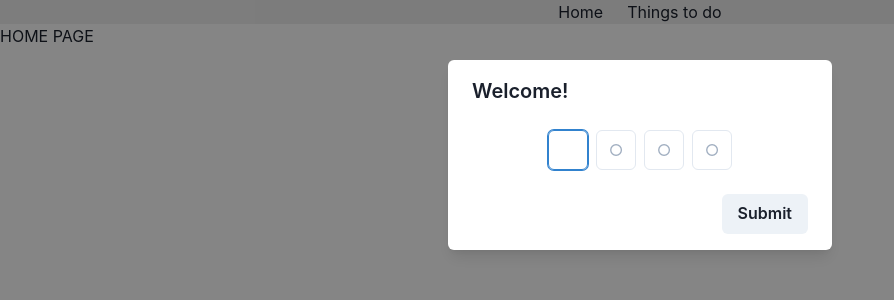
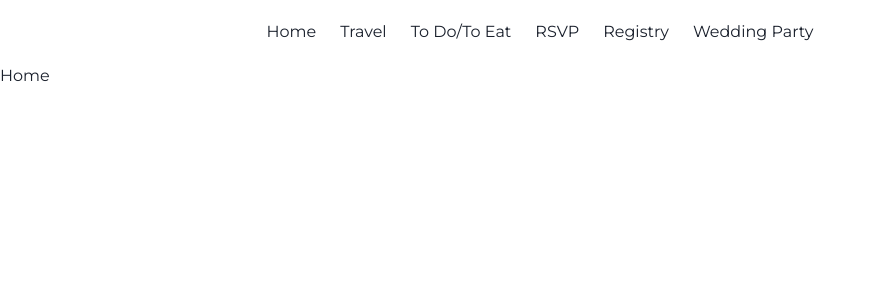
Before and after one commit to kblair40/wedding_v2, a React (Create React App) app: page / in a window 1280 px wide. Shown: the top 300 px of the page, without its empty margins (0-894 px from the left). Built offline with nearby package versions, Linux system fonts and the light colour scheme.

Commit message:
Setup all main NavLinks/pages/routes

```diff
--- a/public/index.html
+++ b/public/index.html
@@ -7,6 +7,13 @@
     <meta name="theme-color" content="#000000" />
     <meta name="description" content="Kevin and Shannon are geting married!" />
 
+    <link rel="preconnect" href="https://fonts.googleapis.com" />
+    <link rel="preconnect" href="https://fonts.gstatic.com" crossorigin />
+    <link
+      href="https://fonts.googleapis.com/css2?family=Great+Vibes&family=Montserrat:ital,wght@0,100;0,200;0,300;0,400;0,500;0,600;0,700;0,800;1,200&display=swap"
+      rel="stylesheet"
+    />
+
     <title>K & S</title>
   </head>
 
--- a/src/App.js
+++ b/src/App.js
@@ -4,8 +4,13 @@ import { Routes, Route } from "react-router-dom";
 
 import firebaseApp from "api/firebaseConfig";
 import Navbar from "components/Navbar";
+
 import Home from "pages/Home";
-import ThingsToDo from "pages/ThingsToDo";
+import ToDoToEat from "pages/ToDoToEat";
+import RSVP from "pages/RSVP";
+import Travel from "pages/Travel";
+import WeddingParty from "pages/WeddingParty";
+import Registry from "pages/Registry";
 
 function App() {
   return (
@@ -13,7 +18,11 @@ function App() {
       <Navbar />
       <Routes>
         <Route path="/" element={<Home />} />
-        <Route path="/thingstodo" element={<ThingsToDo />} />
+        <Route path="/thingstodo" element={<ToDoToEat />} />
+        <Route path="/rsvp" element={<RSVP />} />
+        <Route path="/travel" element={<Travel />} />
+        <Route path="/weddingparty" element={<WeddingParty />} />
+        <Route path="/registry" element={<Registry />} />
       </Routes>
     </Box>
   );
--- /dev/null
+++ b/src/components/NavLink/index.js
@@ -0,0 +1,18 @@
+import React from "react";
+import { Link as RRLink } from "react-router-dom";
+import { Link } from "@chakra-ui/react";
+
+const NavLink = ({ to, children }) => {
+  return (
+    <Link
+      as={RRLink}
+      to={to}
+      _focus={{ outline: "none" }}
+      _hover={{ textDecoration: "none" }}
+    >
+      {children}
+    </Link>
+  );
+};
+
+export default NavLink;
--- a/src/components/Navbar/index.js
+++ b/src/components/Navbar/index.js
@@ -1,14 +1,58 @@
 import React from "react";
 import { Link } from "react-router-dom";
-import { Box, Text, Button, HStack } from "@chakra-ui/react";
+import { Box, Text, Button, HStack, Flex } from "@chakra-ui/react";
+
+import NavLink from "components/NavLink";
+
+// Travel
+// To Do/To Eat
+// RSVP - big in the middle
+// Registry
+// Wedding Party
+// Schedule
+// Send Us a Message
+const NAVBAR_ROUTES = [
+  {
+    label: "Home",
+    path: "/",
+  },
+  {
+    label: "Travel",
+    path: "/travel",
+  },
+  {
+    label: "To Do/To Eat",
+    path: "/thingstodo",
+  },
+  {
+    label: "RSVP",
+    path: "/rsvp",
+  },
+  {
+    label: "Registry",
+    path: "/registry",
+  },
+  {
+    label: "Wedding Party",
+    path: "/weddingparty",
+  },
+];
 
 const Navbar = () => {
   return (
-    <HStack w="100%" justifyContent="center" spacing="24px" bg="#eee">
-      <Link to="/">Home</Link>
-      <Link to="/thingstodo">Things to do</Link>
-    </HStack>
+    <Flex w="100%" justifyContent="center" maxW="1080px">
+      {NAVBAR_ROUTES.map((navroute) => (
+        <NavLink to={navroute.path}>
+          <Flex alignItems="center" px="12px" py="20px">
+            <Text whiteSpace="nowrap">{navroute.label}</Text>
+          </Flex>
+        </NavLink>
+      ))}
+    </Flex>
   );
 };
 
+{
+  /* <NavItem label={navroute.label} path={navroute.path} /> */
+}
 export default Navbar;
--- a/src/pages/Home/index.js
+++ b/src/pages/Home/index.js
@@ -5,8 +5,8 @@ import Auth from "components/Auth";
 const Home = () => {
   return (
     <Box>
-      <Auth />
-      <Text>HOME PAGE</Text>
+      <Text>Home</Text>
+      {/* <Auth /> */}
     </Box>
   );
 };
--- /dev/null
+++ b/src/pages/RSVP/index.js
@@ -0,0 +1,7 @@
+import React from "react";
+
+const RSVP = () => {
+  return <div>RSVP Page</div>;
+};
+
+export default RSVP;
--- /dev/null
+++ b/src/pages/Registry/index.js
@@ -0,0 +1,7 @@
+import React from "react";
+
+const Registry = () => {
+  return <div>Registry Page!</div>;
+};
+
+export default Registry;
--- a/src/pages/ThingsToDo/index.js
+++ b/src/pages/ToDoToEat/index.js
@@ -12,7 +12,7 @@ import { addGuest } from "api/api";
 //   entree = "",
 // }
 
-const ThingsToDo = () => {
+const ToDoToEat = () => {
   const addNewGuest = () => {
     addGuest({
       firstName: "fakefn2",
@@ -33,4 +33,4 @@ const ThingsToDo = () => {
   );
 };
 
-export default ThingsToDo;
+export default ToDoToEat;
--- /dev/null
+++ b/src/pages/Travel/index.js
@@ -0,0 +1,7 @@
+import React from "react";
+
+const Travel = () => {
+  return <div>Travel Page!</div>;
+};
+
+export default Travel;
--- /dev/null
+++ b/src/pages/WeddingParty/index.js
@@ -0,0 +1,7 @@
+import React from "react";
+
+const WeddingParty = () => {
+  return <div>WeddingParty Page!</div>;
+};
+
+export default WeddingParty;
--- a/src/utils/theme.js
+++ b/src/utils/theme.js
@@ -59,9 +59,9 @@ const theme = extendTheme({
     //   },
   },
   fonts: {
-    // heading: "",
-    // body: "",
-    // mono: "",
+    heading: "Great Vibs",
+    body: "Montserrat",
+    mono: "Montserrat",
   },
 });
 
```
